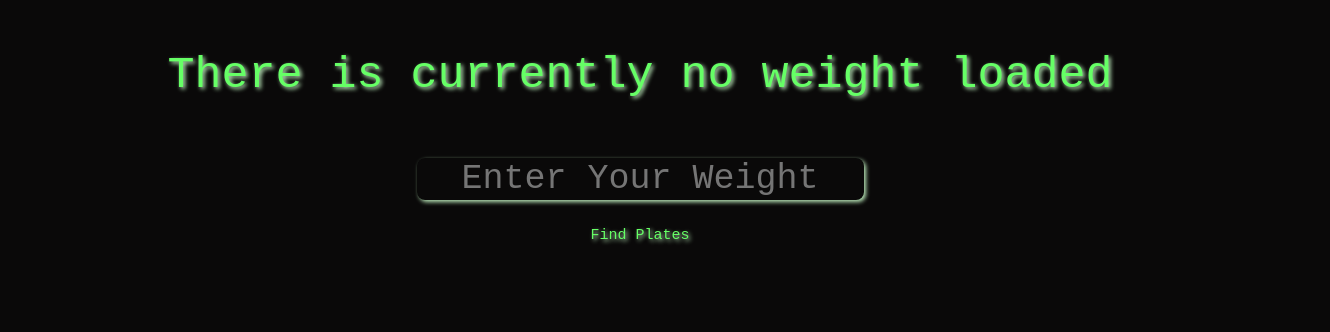
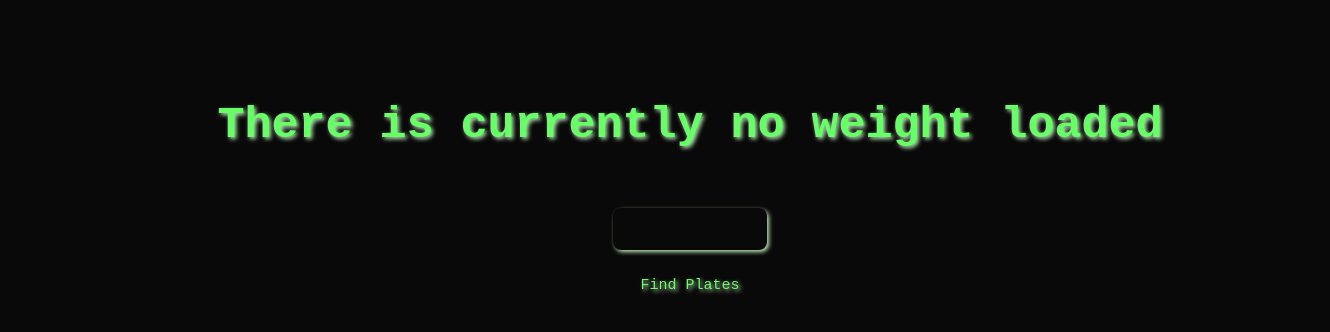
Before and after one commit to zoobooks/weightcalculator, a React (Create React App) app: page / in a window 1280 px wide. Shown: the top 332 px of the page, 1330 px wide, since content can reach past the window. Built offline with nearby package versions, Linux system fonts and the light colour scheme.

Commit message:
more styling updates

```diff
--- a/src/App.css
+++ b/src/App.css
@@ -1,5 +1,6 @@
 body{
   background-color: rgb(10, 9, 9);
+  margin: 50px;
 
 }
 
@@ -8,6 +9,8 @@ body{
   text-align: center;
   padding-top: 50px;
   font-size: 45px;
+  font-weight: 550;
+
 
   color: #66ff66;
   text-shadow: 2px 2px 4px rgb(187, 233, 186);
@@ -15,6 +18,7 @@ body{
   height: 100vh;
   display:inline-block;
 }
+
 .form{
   padding-top: 20px;
 }
@@ -22,6 +26,7 @@ body{
 .button {
   font-family: Courier New;
   font-size: 15px;
+
   background-color: rgb(10, 9, 9);
   color: #66ff66;
   text-shadow: 2px 2px 4px rgb(187, 233, 186);
@@ -39,9 +44,12 @@ body{
   background-color: #66ff66;
   border-radius: 6px;
   color: black;
+  transition: 0.3s;
+  box-shadow: 2px 2px 4px rgb(187, 233, 186);
+  opacity: 70%;
 }
 .textbox {
-  width: 50;
+  width: 150px;
   font-family: Courier New;
   background-color: rgb(10, 9, 9);
   color: #66ff66;
@@ -49,13 +57,25 @@ body{
   border: 2px;
   border-radius: 8px;
   border-color: #66ff66;
+  text-shadow: 2px 2px 4px rgb(187, 233, 186);
   box-shadow: 2px 2px 4px rgb(187, 233, 186);
   font-size: 35px;
+
 }
 .textbox:hover {
-  background-color: rgba(255, 255, 255, 0.45);
+  background-color: #66ff66;
   box-shadow: 0px 4px 20px 0px rgba(0, 0, 0, 0.05);
+  color: black;
+  border-radius: 6px;
+  text-shadow: 2px 2px 4px rgb(0, 0, 0);
+  transition: 0.3s;
+  box-shadow: 2px 2px 4px rgb(187, 233, 186);
+  opacity: 70%;
+}
+.textbox::selection{
+  background-color: #66ff66;
 }
 .form {
+
   padding-top: 50px;
 }
--- a/src/Calculator.jsx
+++ b/src/Calculator.jsx
@@ -105,10 +105,10 @@ const Calculator = () => {
     }
 
     return (
-        <div>
-            <div>{weight}</div>
+        <div className="calcview">
+            <div className="weightdisplay" >{weight}</div>
             <form className="form" onSubmit={handleSubmit(plateMath)}>
-                <div><input className="textbox" type="text" {...register('weight')} placeholder="Enter Your Weight"/></div>
+                <div><input className="textbox" type="text" {...register('weight')}/></div>
                 <div><input className="button" type="submit" value="Find Plates" /></div>
             </form>
         </div>
```
Also changed, not shown: public/logo192.png.
